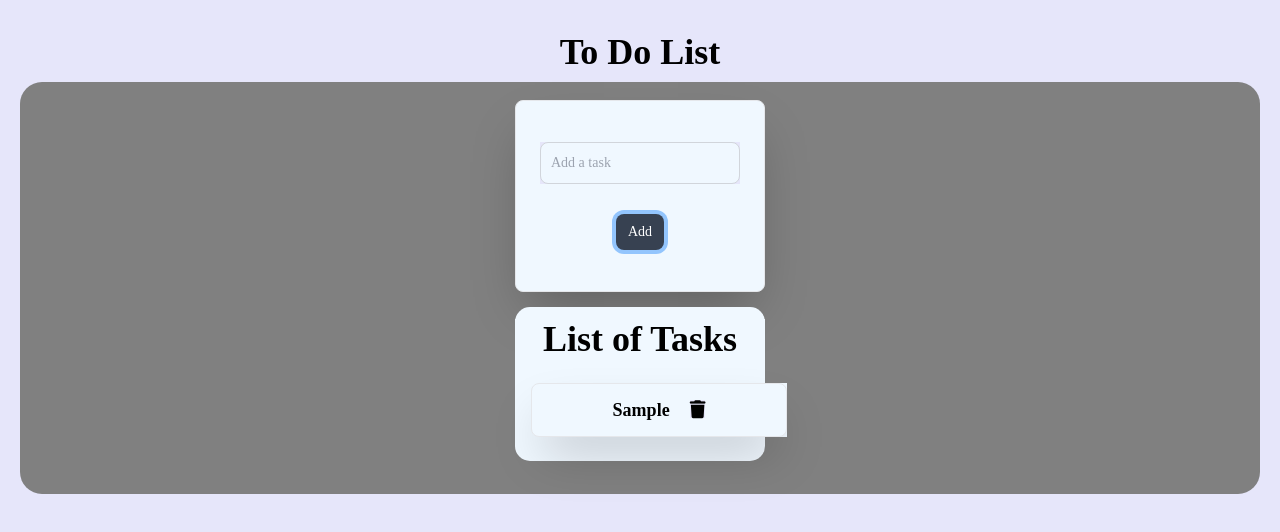
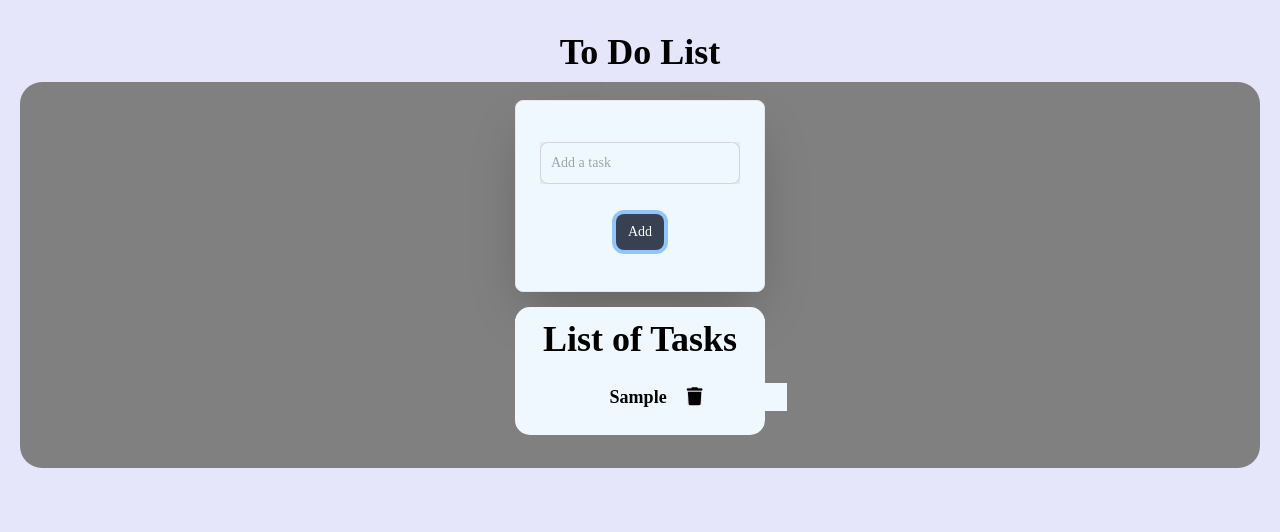
Before and after one commit to ashishsamuel/Todolist-react, a React (Create React App) app: page / in a window 1280 px wide. Both pictures are taken after typing "Sample" into the empty fields and a click on the button "Add". Shown: the top 532 px of the page. Built offline with nearby package versions, Linux system fonts and the light colour scheme; the HTML template or start-up script is replaced by a standard one; a web font is replaced by a local one.

Commit message:
adjusted width of task lists div

```diff
--- a/src/Components/TodoCard.jsx
+++ b/src/Components/TodoCard.jsx
@@ -51,7 +51,7 @@ function TodoCard() {
         <div class="my-6 text-lg w-64 mx-4" style={{backgroundColor:'aliceblue'}}>
           {todo?.length > 0 ? (
             todo?.map((item, index) => (
-              <div style={{backgroundColor:'aliceblue'}} class="p-3 my-5 border border-gray-200 rounded-lg shadow dark:border-gray-700 flex flex-col justify-between items-center shadow-2xl">
+              <div style={{backgroundColor:'aliceblue'}} class="p-3 my-5 border border-gray-200 rounded-lg shadow dark:border-gray-700 flex flex-col justify-between items-center shadow-2xl" className="width-small">
                 <div style={{backgroundColor:'aliceblue'}}>
                   {item}
                   <button onClick={() => deleteTask(index)}>
```
